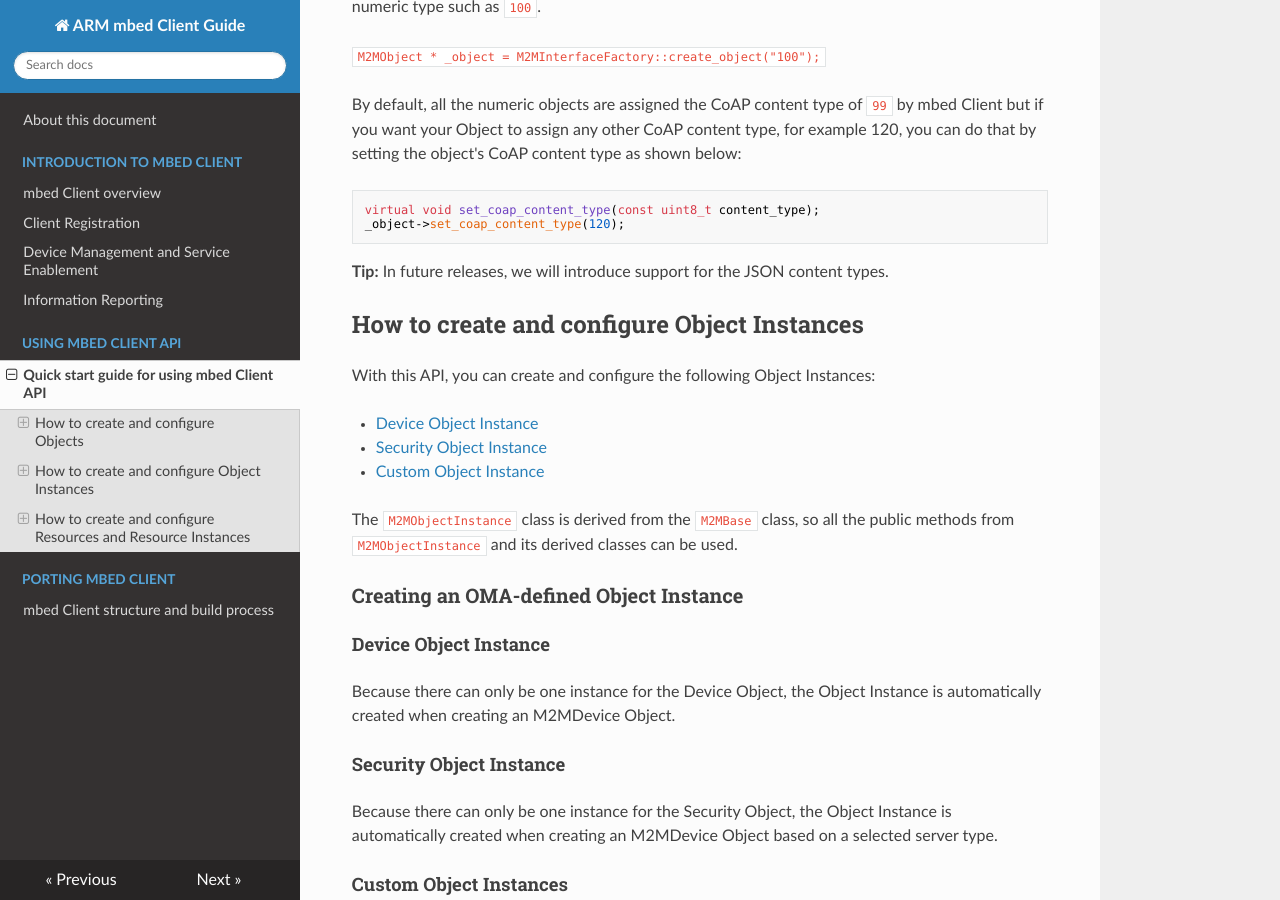
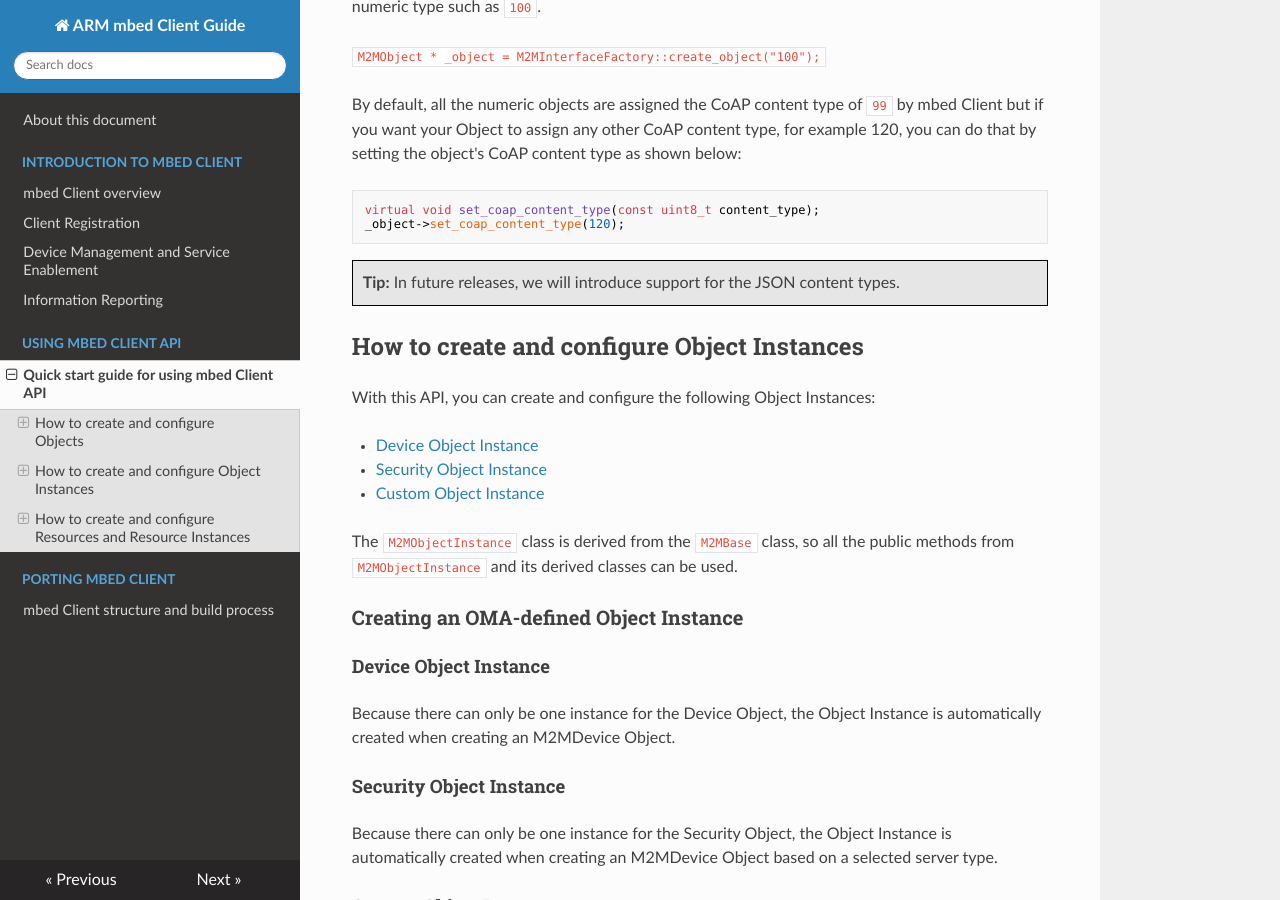
Before and after one commit to ARMmbed/mbed-client, an MkDocs documentation site: the page built from docs/Howto.md, in a window 1280 px wide and 900 px high, scrolled down 2576 px. Built offline with MkDocs 1.6.1, drawn with Linux system fonts in a browser that asks for light colours; nearby versions of some CDN libraries; old or Windows-style settings are respelled for this version of MkDocs.

Commit message:
Formatting added to tip.

````diff
--- a/docs/Howto.md
+++ b/docs/Howto.md
@@ -103,7 +103,7 @@ virtual void set_coap_content_type(const uint8_t content_type);
 _object->set_coap_content_type(120);
 ```
 
-**Tip:** In future releases, we will introduce support for the JSON content types.
+<span style="background-color:#E6E6E6;border:1px solid #000;display:block; height:100%; padding:10px">**Tip:** In future releases, we will introduce support for the JSON content types.</span>
 
 ## How to create and configure Object Instances
 
@@ -193,7 +193,7 @@ virtual void set_coap_content_type(const uint8_t content_type);
 object_instance->set_coap_content_type(120);
 ```
 
-**Tip:** In future version, we will introduce support for the JSON content types.
+<span style="background-color:#E6E6E6;border:1px solid #000;display:block; height:100%; padding:10px">**Tip:** In future version, we will introduce support for the JSON content types.</span>
 
 There are additional APIs that provide getter and remove functions for Object Instances in the `M2MObjectInstance` class; [check the API documentation](https://docs.mbed.com/docs/mbed-client-guide/en/latest/api/classM2MObjectInstance.html) for their usage.
 
````
